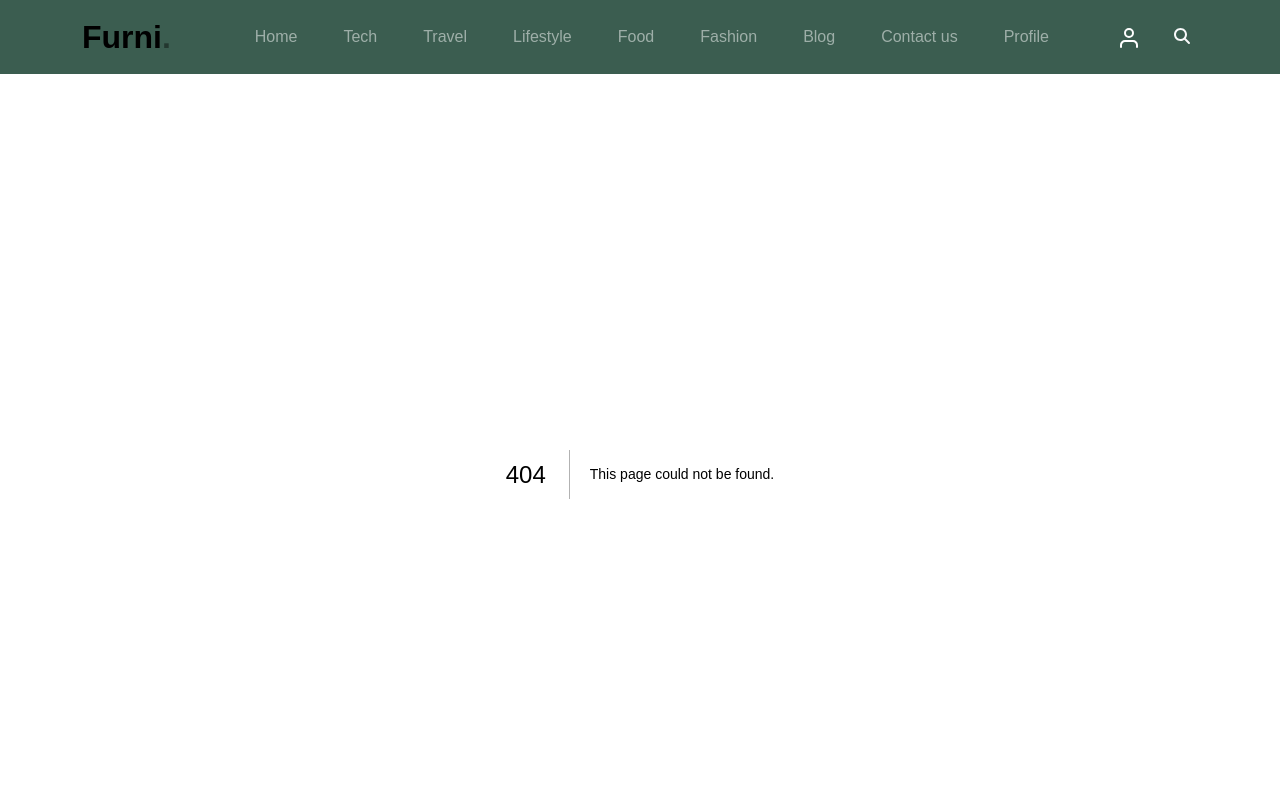
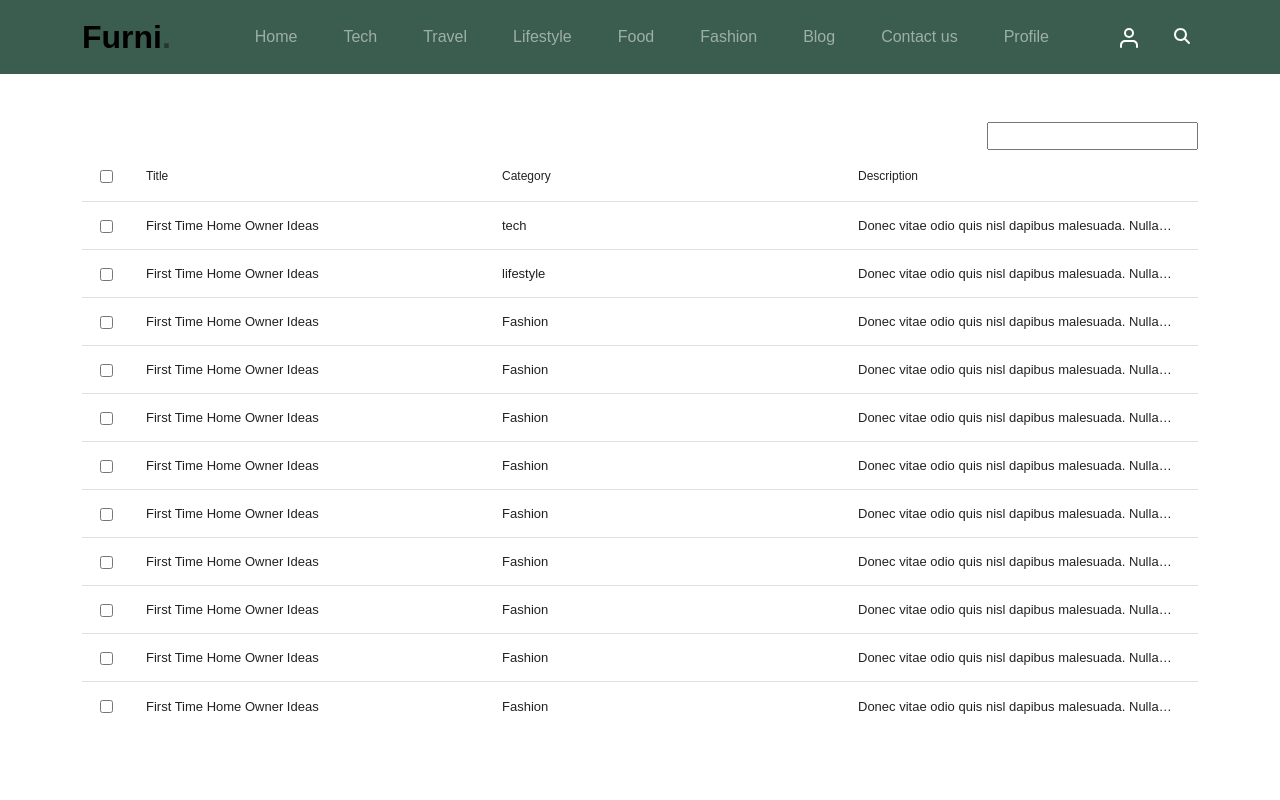
Before and after one commit to Rohitwebd/blog-f, a Next.js app: page /my-blogs in a window 1280 px wide. Before the commit this address had no page. Shown: the top 800 px of the page. Built offline with nearby package versions, Linux system fonts and the light colour scheme.

Commit message:
create data table for my blog

```diff
--- a/package.json
+++ b/package.json
@@ -19,6 +19,7 @@
     "formik": "^2.4.5",
     "next": "14.1.0",
     "react": "^18",
+    "react-data-table-component": "^7.6.2",
     "react-dom": "^18",
     "react-toastify": "^10.0.5",
     "yup": "^1.4.0"
--- a/src/app/(components)/create-blog/page.js
+++ b/src/app/(components)/create-blog/page.js
@@ -66,7 +66,7 @@ export default function Createblog() {
                                         name="title"
                                         id="title"
                                         placeholder="Title"
-                                        value={values.userName}
+                                        value={values.title}
                                         onChange={handleChange}
                                         onBlur={handleBlur}
                                     />
@@ -112,7 +112,7 @@ export default function Createblog() {
                                         name="AutherId"
                                         id="AutherId"
                                         placeholder="AutherId"
-                                        value={values.userName}
+                                        value={values.AutherId}
                                         onChange={handleChange}
                                         onBlur={handleBlur}
                                     />
@@ -129,7 +129,7 @@ export default function Createblog() {
                                         id="Description"
                                         cols="35"
                                         rows="6"
-                                        value={values.userName}
+                                        value={values.Description}
                                         onChange={handleChange}
                                         onBlur={handleBlur} ></textarea>
                                     {errors.Description && touched.Description ? (
--- /dev/null
+++ b/src/app/(components)/my-blogs/page.js
@@ -0,0 +1,108 @@
+"use client"
+import { useState } from "react";
+import DataTable from "react-data-table-component";
+
+
+export default function Myblog() {
+
+    const columns = [
+        {
+            name: "Title",
+            selector: row => row.title,
+            sortable: true
+        },
+        {
+            name: "Category",
+            selector: row => row.Category,
+            sortable: true
+        },
+        {
+            name: "Description",
+            selector: row => row.Description,
+            sortable: true
+        },
+    ]
+    const data = [
+        {
+            title: 'First Time Home Owner Ideas',
+            Category: 'tech',
+            Description: 'Donec vitae odio quis nisl dapibus malesuada. Nullam ac aliquet velit. Aliquam vulputate velit imperdiet dolor tempor tristique.'
+        },
+        {
+            title: 'First Time Home Owner Ideas',
+            Category: 'lifestyle',
+            Description: 'Donec vitae odio quis nisl dapibus malesuada. Nullam ac aliquet velit. Aliquam vulputate velit imperdiet dolor tempor tristique.'
+        },
+        {
+            title: 'First Time Home Owner Ideas',
+            Category: 'Fashion',
+            Description: 'Donec vitae odio quis nisl dapibus malesuada. Nullam ac aliquet velit. Aliquam vulputate velit imperdiet dolor tempor tristique.'
+        },
+        {
+            title: 'First Time Home Owner Ideas',
+            Category: 'Fashion',
+            Description: 'Donec vitae odio quis nisl dapibus malesuada. Nullam ac aliquet velit. Aliquam vulputate velit imperdiet dolor tempor tristique.'
+        },
+        {
+            title: 'First Time Home Owner Ideas',
+            Category: 'Fashion',
+            Description: 'Donec vitae odio quis nisl dapibus malesuada. Nullam ac aliquet velit. Aliquam vulputate velit imperdiet dolor tempor tristique.'
+        },
+        {
+            title: 'First Time Home Owner Ideas',
+            Category: 'Fashion',
+            Description: 'Donec vitae odio quis nisl dapibus malesuada. Nullam ac aliquet velit. Aliquam vulputate velit imperdiet dolor tempor tristique.'
+        },
+        {
+            title: 'First Time Home Owner Ideas',
+            Category: 'Fashion',
+            Description: 'Donec vitae odio quis nisl dapibus malesuada. Nullam ac aliquet velit. Aliquam vulputate velit imperdiet dolor tempor tristique.'
+        },
+        {
+            title: 'First Time Home Owner Ideas',
+            Category: 'Fashion',
+            Description: 'Donec vitae odio quis nisl dapibus malesuada. Nullam ac aliquet velit. Aliquam vulputate velit imperdiet dolor tempor tristique.'
+        },
+        {
+            title: 'First Time Home Owner Ideas',
+            Category: 'Fashion',
+            Description: 'Donec vitae odio quis nisl dapibus malesuada. Nullam ac aliquet velit. Aliquam vulputate velit imperdiet dolor tempor tristique.'
+        },
+        {
+            title: 'First Time Home Owner Ideas',
+            Category: 'Fashion',
+            Description: 'Donec vitae odio quis nisl dapibus malesuada. Nullam ac aliquet velit. Aliquam vulputate velit imperdiet dolor tempor tristique.'
+        },
+        {
+            title: 'First Time Home Owner Ideas',
+            Category: 'Fashion',
+            Description: 'Donec vitae odio quis nisl dapibus malesuada. Nullam ac aliquet velit. Aliquam vulputate velit imperdiet dolor tempor tristique.'
+        },
+    ]
+
+    const [records, setRecords] = useState(data);
+
+    function handleFilter(event) {
+        const newData = data.filter(row => {
+            return row.Category.toLowerCase().includes(event.target.value.toLowerCase())
+        })
+        setRecords(newData)
+    }
+
+    return (
+        <>
+            <div className="container mt-5">
+                <div className="text-end">
+                    <input type="text" onChange={handleFilter} />
+                </div>
+                <DataTable
+                    columns={columns}
+                    data={data}
+                    selectableRows
+                    fixedHeader
+                >
+                </DataTable>
+            </div>
+        </>
+    )
+}
--- a/src/app/shared/header.js
+++ b/src/app/shared/header.js
@@ -26,7 +26,6 @@ export default function Header() {
         console.log(getToken)
 
 
-
         if (getToken) {
             setisLogin(true)
         } else {
@@ -34,7 +33,7 @@ export default function Header() {
         }
     });
 
-    function  logout (){
+    function logout() {
         localStorage.removeItem("authToken")
         router.push("/")
     }
@@ -76,7 +75,7 @@ export default function Header() {
                                         Rohit
                                     </button>
                                     <ul className="dropdown-menu" aria-labelledby="dropdownMenuButton1">
-                                        <li><Link className="dropdown-item" href={"/create-blog"}>Create Blog</Link></li>
+                                        <li><Link className="dropdown-item" href={"/my-blogs"}> My Blog</Link></li>
                                         <li><button className="dropdown-item" onClick={logout}>Logout</button></li>
                                     </ul>
                                 </div>}
```
Also changed, not shown: 1 other file (tests, documents, lock files or other folders).
